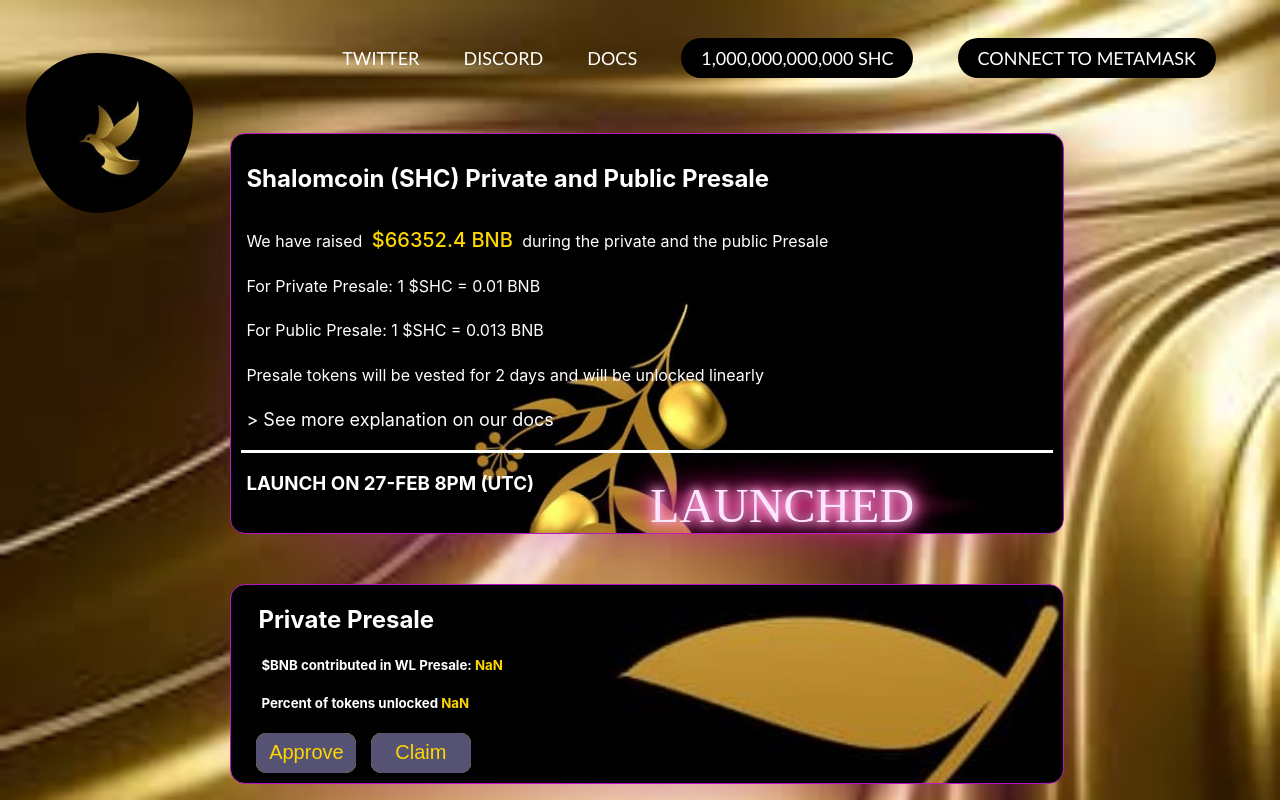
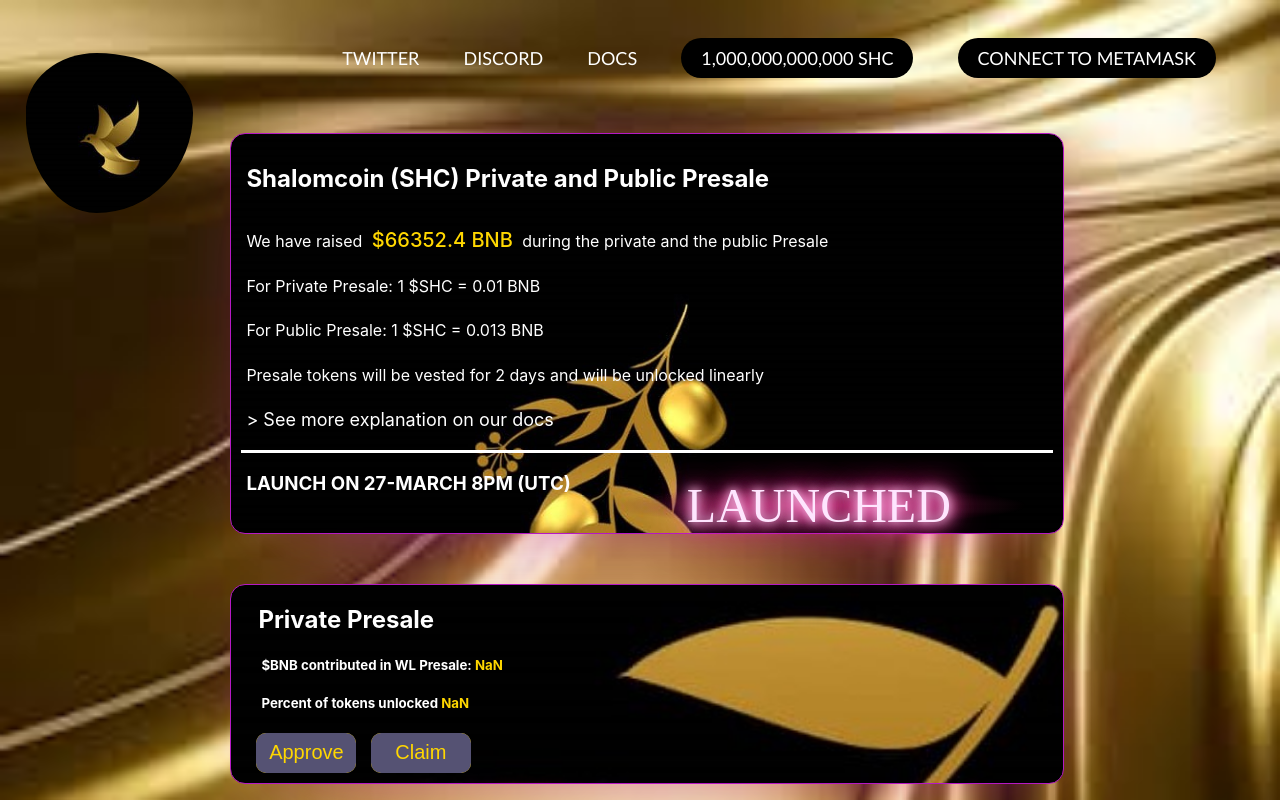
Before and after one commit to TonyOjelel/shallom, a website: page index.html in a window 1280 px wide. Drawn offline with Linux system fonts and the light colour scheme; a script that the page names is missing.

Commit message:
3rd commit5

```diff
--- a/index.html
+++ b/index.html
@@ -53,7 +53,7 @@
         <div class="border"></div>
         <div class="ccc">
             <div>
-                <h3 id="mimRaisedsofar">LAUNCH ON 27-FEB 8PM (UTC) </h3>
+                <h3 id="mimRaisedsofar">LAUNCH ON 27-MARCH 8PM (UTC) </h3>
             </div>
             <div class="sign" style="margin-left:5vh ;">
                 <span class="fast-flicker" id="demo"></span>
```
